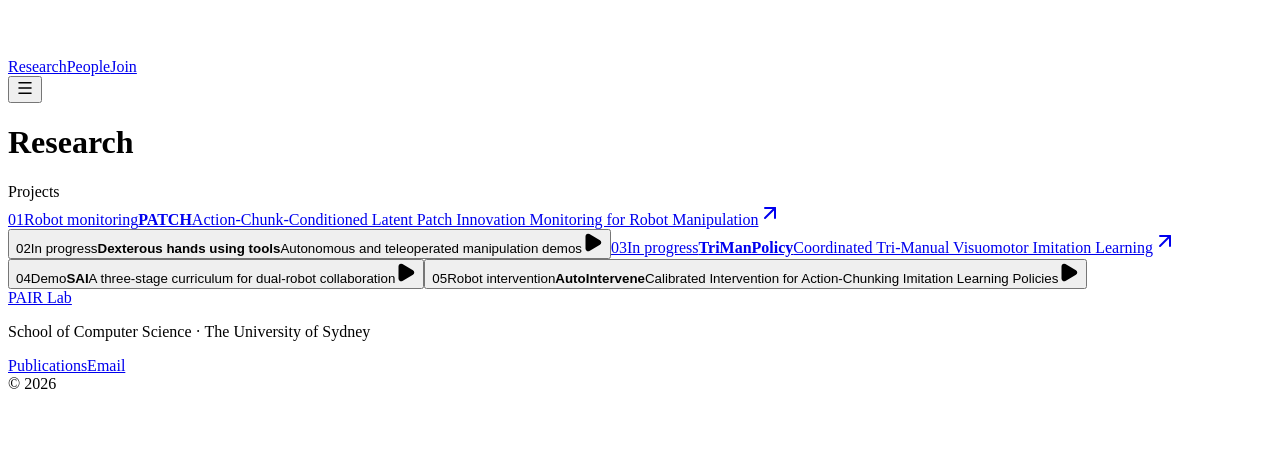
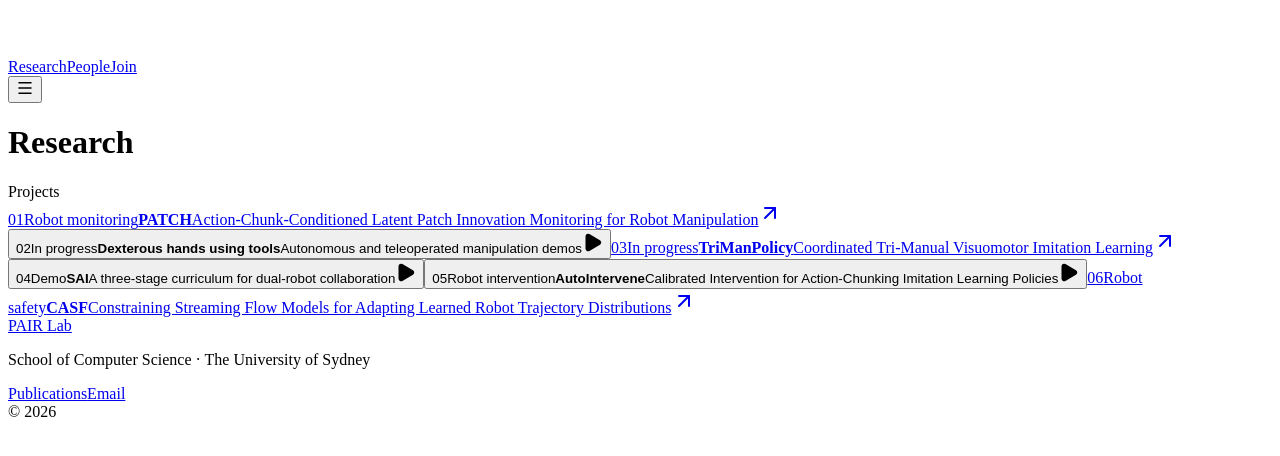
Before and after one commit to cheese-zj/pairlab-site, a React (Vite) app: page /research in a window 1280 px wide. Shown: the part 226-682 px from the top of the page. Built offline with nearby package versions, Linux system fonts and the light colour scheme; the HTML template or start-up script is replaced by a standard one.

Commit message:
Add CASF research project

```diff
--- a/src/researchProjects.ts
+++ b/src/researchProjects.ts
@@ -127,4 +127,15 @@
     summary: 'Calibrated intervention for action-chunking imitation learning policies.',
     description: 'AutoIntervene monitors action-chunking policies and provides calibrated intervention across long-horizon manipulation tasks.',
   },
+  {
+    id: '06',
+    slug: 'constraint-aware-streaming-flow',
+    title: 'CASF',
+    subtitle: 'Constraining Streaming Flow Models for Adapting Learned Robot Trajectory Distributions',
+    type: 'Robot safety',
+    image: '/casf-overview.webp',
+    externalUrl: 'https://ieeexplore.ieee.org/stamp/stamp.jsp?tp=&arnumber=11610877',
+    summary: 'Constraint-aware post-training adaptation for safe, collision-free streaming flow policies.',
+    description: 'CASF reshapes learned streaming-flow velocity fields with constraint-dependent metrics, enforcing collision avoidance, joint limits, and feasible workspaces without retraining.',
+  },
 ]
```
Also changed, not shown: public/casf-overview.webp (added).
